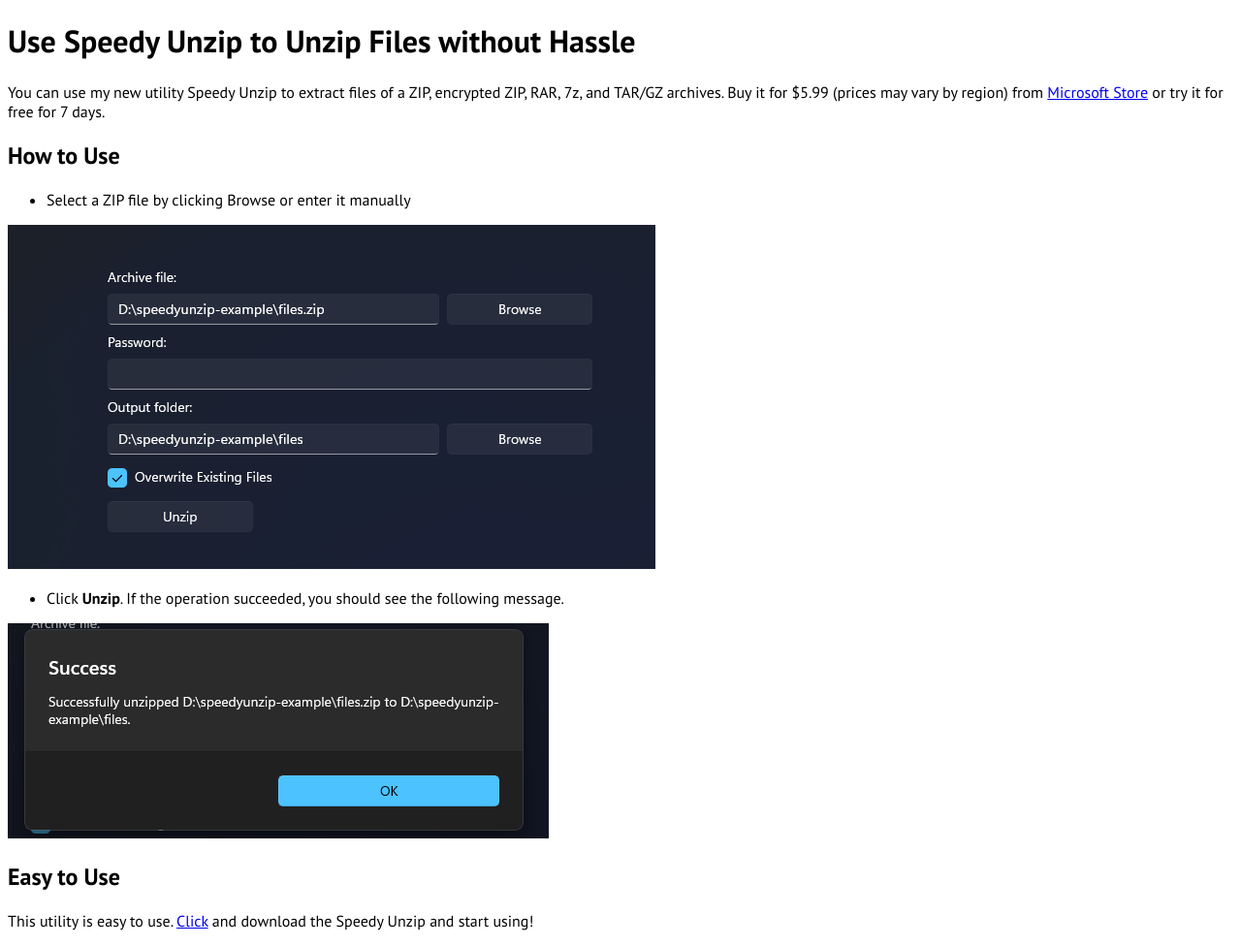
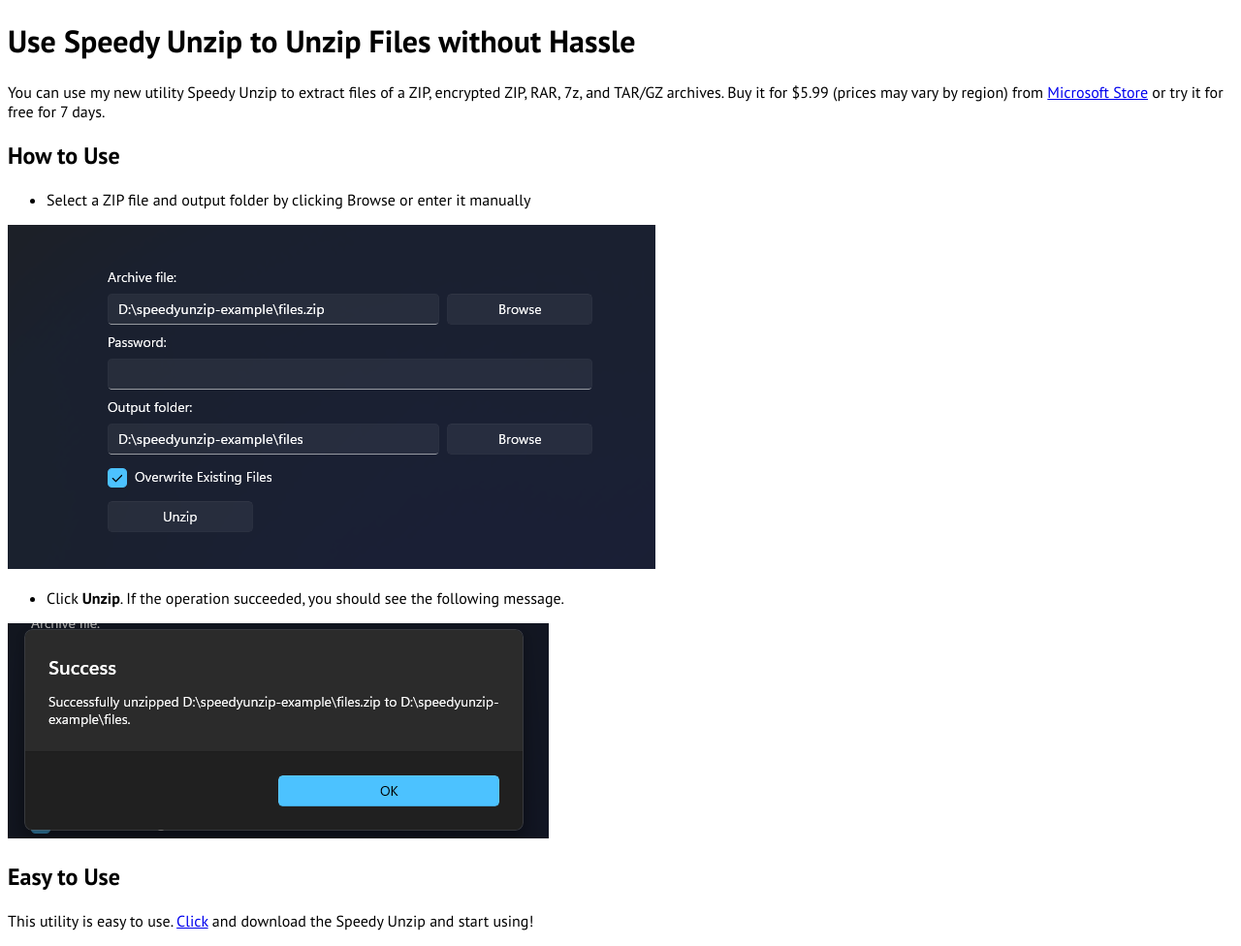
Before and after one commit to huseyin78112/blog.huseyin78112.info, a Jekyll site: the page built from 2025/09/17/use-speedy-unzip-to-unzip-files-without-hassle.md, in a window 1280 px wide. Shown: the whole page at 97% size. Built offline with Jekyll 4.4.1, drawn with Linux system fonts in a browser that asks for light colours; our own code applies the rules of GitHub Pages for plain Markdown files.

Commit message:
Update use-speedy-unzip-to-unzip-files-without-hassle.md

```diff
--- a/2025/09/17/use-speedy-unzip-to-unzip-files-without-hassle.md
+++ b/2025/09/17/use-speedy-unzip-to-unzip-files-without-hassle.md
@@ -2,7 +2,7 @@
 You can use my new utility Speedy Unzip to extract files of a ZIP, encrypted ZIP, RAR, 7z, and TAR/GZ archives. Buy it for $5.99 (prices may vary by region) from [Microsoft Store](https://apps.microsoft.com/detail/9pj1dzj06461) or try it for free for 7 days.
 
 ## How to Use
-* Select a ZIP file by clicking Browse or enter it manually
+* Select a ZIP file and output folder by clicking Browse or enter it manually
 
 ![Demonstration image for step 1](/images/0.png)
 * Click **Unzip**. If the operation succeeded, you should see the following message.
```
